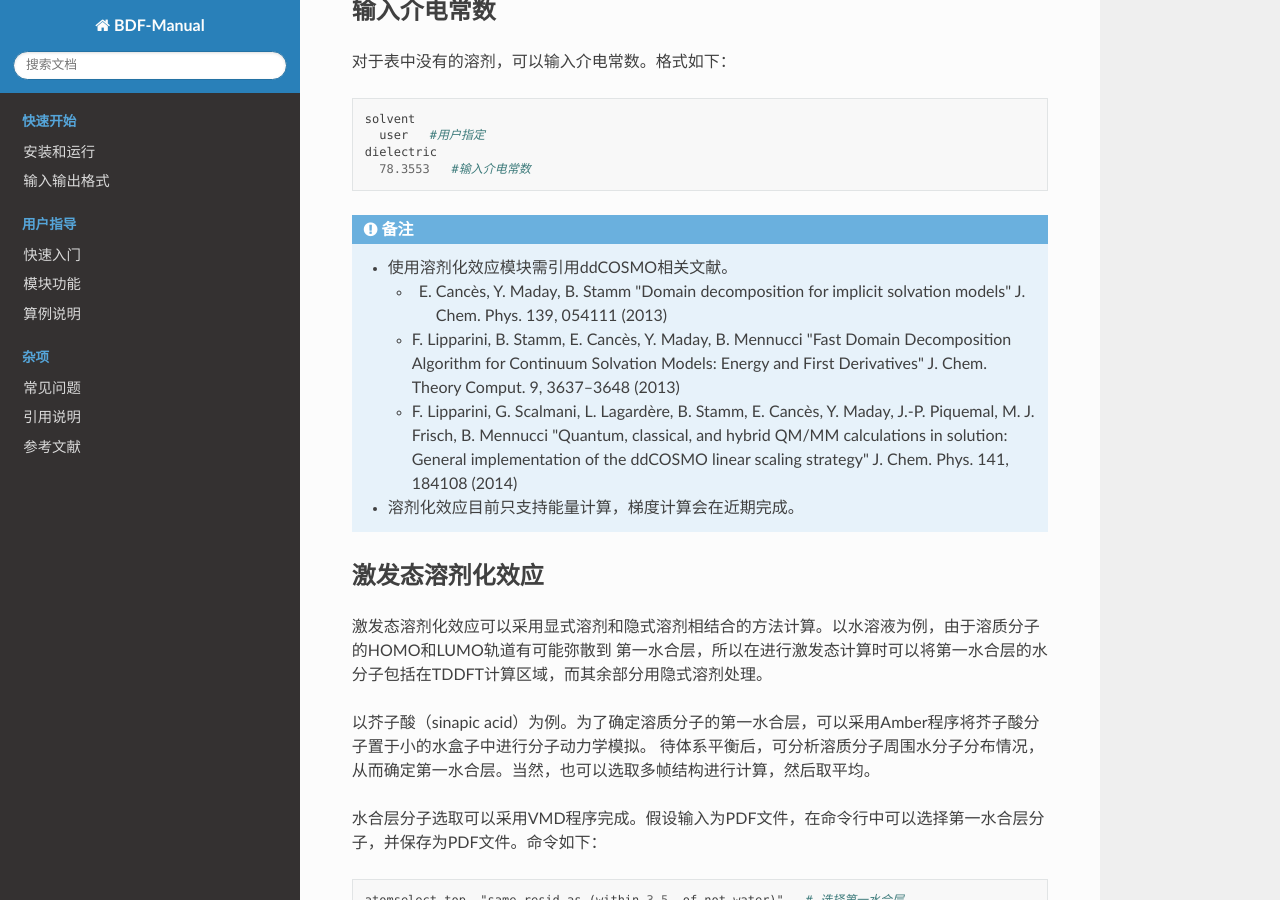
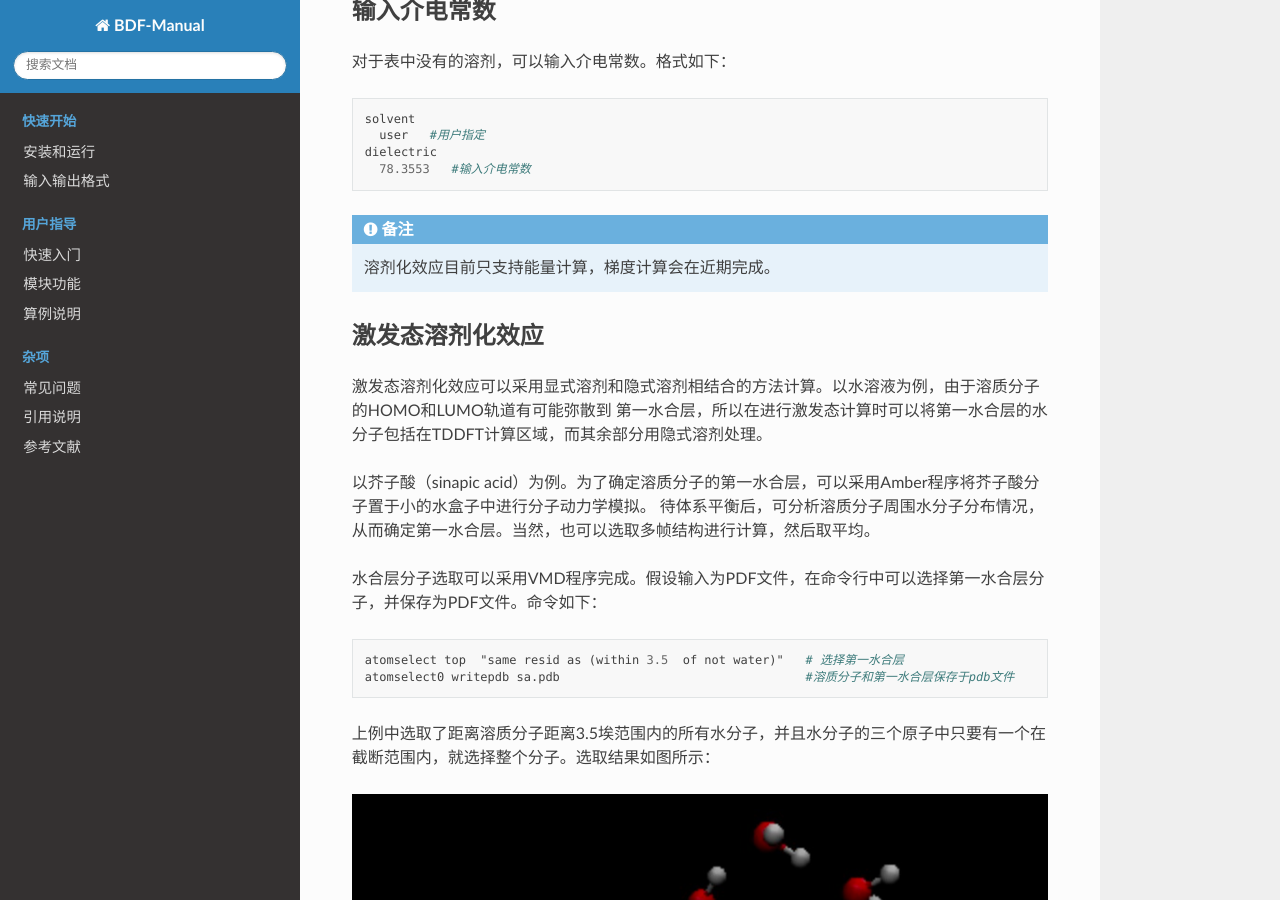
Before and after one commit to BDF-manual-maintenance/BDF-Manual, a Sphinx documentation site: the page built from source/guide/Solvent-Model.rst, in a window 1280 px wide and 900 px high, scrolled down 7204 px. Built offline with Sphinx 7.4.7 and the Read the Docs theme 2.0.0, drawn with Linux system fonts in a browser that asks for light colours; pages that are not in the unit, such as notebooks, are missing from menus.

Commit message:
更新参考文献 ddcosmo

```diff
--- a/source/Cite.rst
+++ b/source/Cite.rst
@@ -27,3 +27,9 @@
 .. bibliography::
     :list: enumerated
     :filter: key in {"doi:10.1063/1.4885817", "doi:10.1063/1.4903986", "doi:10.1021/acs.accounts.1c00312"}
+
+**如果涉及和采用溶剂化效应，请额外引用下面的文献**
+
+.. bibliography::
+    :list: enumerated
+    :filter: key in {"doi:10.1063/1.4816767", "doi:10.1021/ct400280b", "doi:10.1063/1.4901304"}
--- a/source/guide/Solvent-Model.rst
+++ b/source/guide/Solvent-Model.rst
@@ -251,18 +251,7 @@ BDF目前支持基态溶剂化效应计算，包括HF和DFT方法。以下是甲
 
 .. note::
 
-  * 使用溶剂化效应模块需引用ddCOSMO相关文献。
-
-    - E. Cancès, Y. Maday, B. Stamm "Domain decomposition for implicit solvation models" J. Chem. Phys. 139, 054111 (2013)
-
-    - F. Lipparini, B. Stamm, E. Cancès, Y. Maday, B. Mennucci "Fast Domain Decomposition Algorithm for Continuum Solvation Models:
-      Energy and First Derivatives" J. Chem. Theory Comput. 9, 3637–3648 (2013)
-
-    - F. Lipparini, G. Scalmani, L. Lagardère, B. Stamm, E. Cancès, Y. Maday, J.-P. Piquemal, M. J. Frisch, B. Mennucci
-      "Quantum, classical, and hybrid QM/MM calculations in solution: General implementation of the ddCOSMO linear scaling
-      strategy" J. Chem. Phys. 141, 184108 (2014)
-
-  * 溶剂化效应目前只支持能量计算，梯度计算会在近期完成。
+   溶剂化效应目前只支持能量计算，梯度计算会在近期完成。
 
 
 激发态溶剂化效应
@@ -463,6 +452,3 @@ BDF目前支持基态溶剂化效应计算，包括HF和DFT方法。以下是甲
   memjkop  #maxium memeory for Coulomb and Exchange operator. 1024MW(Mega Words).
     1024
   $end
-
-
---------------------------------------------------------------------------------------------------
```
Also changed, not shown: source/refs.bib (+54 -0 lines).
